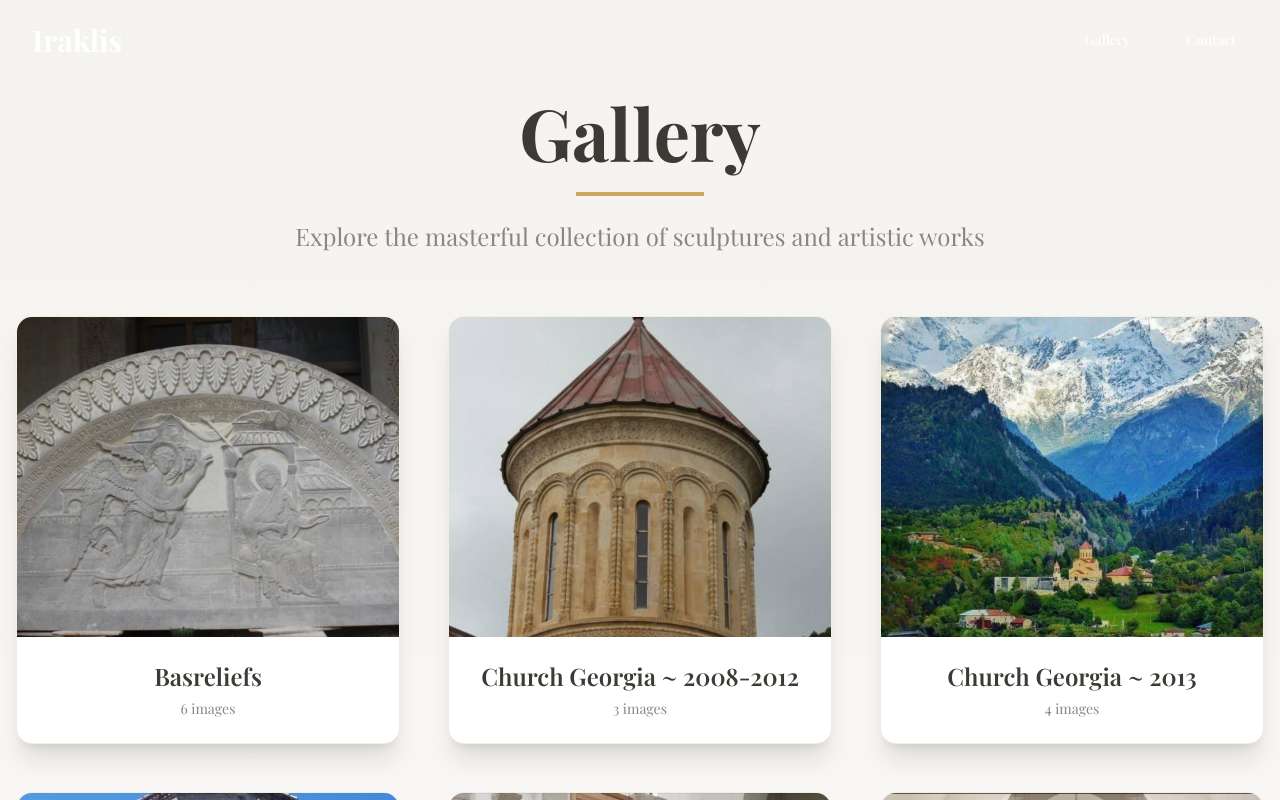
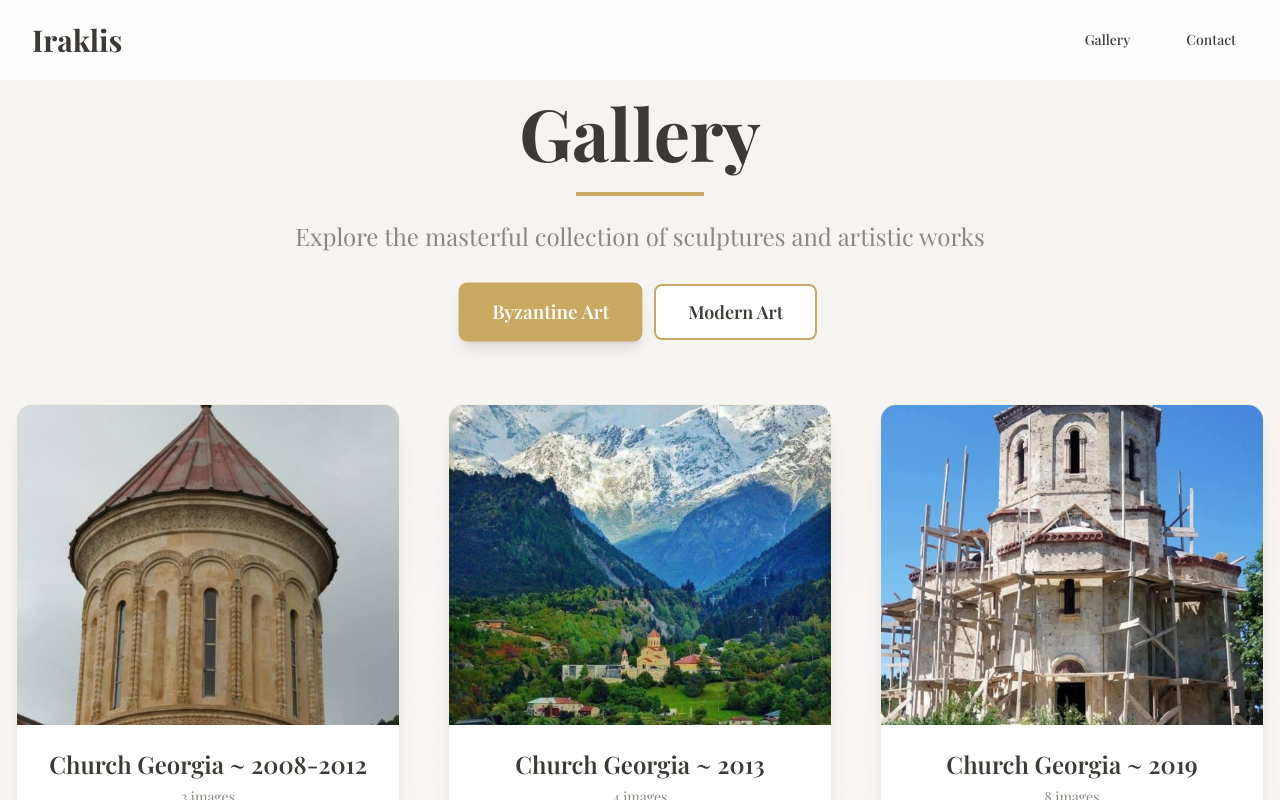
Before and after one commit to paulcureu/iraklis-art, a Next.js app: page /gallery in a window 1280 px wide. Shown: the top 800 px of the page. Built offline with nearby package versions, Linux system fonts and the light colour scheme; a web font is replaced by a local one.

Commit message:
Add category filter to gallery page
Introduces a category selection (Byzantine Art, Modern Art) to the gallery page using React state, allowing users to filter displayed sculptures by category. Also refactors Navbar styles for improved consistency and appearance.

```diff
--- a/app/components/Navbar.tsx
+++ b/app/components/Navbar.tsx
@@ -39,17 +39,15 @@ const Navbar = () => {
       isVisible ? 'translate-y-0' : '-translate-y-full'
     } ${
       scrolled
-        ? 'bg-white/95 backdrop-blur-md shadow-lg'
-        : 'bg-transparent'
+        ? 'bg-white/98 backdrop-blur-md shadow-lg'
+        : 'bg-white/90 backdrop-blur-sm'
     }`}>
       <div className="max-w-7xl mx-auto px-4 sm:px-6 lg:px-8">
         <div className="flex items-center justify-between h-20">
           <div className="flex-shrink-0">
             <Link
               href="/"
-              className={`text-3xl font-bold transition-colors duration-300 ${
-                scrolled ? 'text-[#3d3a36]' : 'text-white'
-              } hover:text-[#c9a961]`}
+              className="text-3xl font-bold transition-colors duration-300 text-[#3d3a36] hover:text-[#c9a961]"
             >
               Iraklis
             </Link>
@@ -58,18 +56,14 @@ const Navbar = () => {
             <div className="ml-10 flex items-baseline space-x-8">
               <Link
                 href="/gallery"
-                className={`relative px-3 py-2 text-sm font-medium transition-colors duration-300 ${
-                  scrolled ? 'text-[#3d3a36]' : 'text-white'
-                } hover:text-[#c9a961] group`}
+                className="relative px-3 py-2 text-sm font-medium transition-colors duration-300 text-[#3d3a36] hover:text-[#c9a961] group"
               >
                 Gallery
                 <span className="absolute bottom-0 left-0 w-0 h-0.5 bg-[#c9a961] transition-all duration-300 group-hover:w-full"></span>
               </Link>
               <Link
                 href="/contact"
-                className={`relative px-3 py-2 text-sm font-medium transition-colors duration-300 ${
-                  scrolled ? 'text-[#3d3a36]' : 'text-white'
-                } hover:text-[#c9a961] group`}
+                className="relative px-3 py-2 text-sm font-medium transition-colors duration-300 text-[#3d3a36] hover:text-[#c9a961] group"
               >
                 Contact
                 <span className="absolute bottom-0 left-0 w-0 h-0.5 bg-[#c9a961] transition-all duration-300 group-hover:w-full"></span>
@@ -80,11 +74,7 @@ const Navbar = () => {
             <button
               onClick={toggleMenu}
               type="button"
-              className={`inline-flex items-center justify-center p-2 rounded-md transition-colors duration-300 ${
-                scrolled
-                  ? 'text-[#3d3a36] hover:bg-gray-100'
-                  : 'text-white hover:bg-white/10'
-              } focus:outline-none focus:ring-2 focus:ring-inset focus:ring-[#c9a961]`}
+              className="inline-flex items-center justify-center p-2 rounded-md transition-colors duration-300 text-[#3d3a36] hover:bg-gray-100 focus:outline-none focus:ring-2 focus:ring-inset focus:ring-[#c9a961]"
               aria-controls="mobile-menu"
               aria-expanded="false"
             >
@@ -115,7 +105,7 @@ const Navbar = () => {
         </div>
       </div>
 
-      <div className={`${isOpen ? 'block' : 'hidden'} md:hidden bg-white/95 backdrop-blur-md shadow-lg`} id="mobile-menu">
+      <div className={`${isOpen ? 'block' : 'hidden'} md:hidden bg-white/98 backdrop-blur-md shadow-lg`} id="mobile-menu">
         <div className="px-2 pt-2 pb-3 space-y-1 sm:px-3">
           <Link
             href="/gallery"
--- a/app/gallery/page.tsx
+++ b/app/gallery/page.tsx
@@ -1,3 +1,6 @@
+"use client";
+
+import { useState } from "react";
 import SculptureSlider from "../components/SculptureSlider";
 import { Playfair_Display } from "next/font/google";
 
@@ -6,12 +9,17 @@ const bokorFont = Playfair_Display({
   weight: "600",
 });
 
+type ArtCategory = "byzantine" | "modern";
+
 const GalleryPage = () => {
+  const [selectedCategory, setSelectedCategory] = useState<ArtCategory>("byzantine");
+
   // Data updated with the correct paths to your images
   const sculptures = [
     {
       id: 1,
       title: "Basreliefs",
+      category: "modern" as ArtCategory,
       images: [
         "/art/Basreliefs/1.jpg",
         "/art/Basreliefs/2.jpg",
@@ -24,6 +32,7 @@ const GalleryPage = () => {
     {
       id: 2,
       title: "Church Georgia ~ 2008-2012",
+      category: "byzantine" as ArtCategory,
       images: [
         "/art/ChurchGeorgia/1.jpg",
         "/art/ChurchGeorgia/2.jpg",
@@ -33,6 +42,7 @@ const GalleryPage = () => {
     {
       id: 3,
       title: "Church Georgia ~ 2013",
+      category: "byzantine" as ArtCategory,
       images: [
         "/art/ChurchGeorgia1/3.jpg",
         "/art/ChurchGeorgia1/2.jpg",
@@ -43,6 +53,7 @@ const GalleryPage = () => {
     {
       id: 4,
       title: "Church Georgia ~ 2019",
+      category: "byzantine" as ArtCategory,
       images: [
         "/art/ChurchGeorgia2/1.jpg",
         "/art/ChurchGeorgia2/2.jpg",
@@ -57,11 +68,13 @@ const GalleryPage = () => {
     {
       id: 5,
       title: "Holly Table ~ Rusia",
+      category: "byzantine" as ArtCategory,
       images: ["/art/HollyTable/2.jpg", "/art/HollyTable/1.jpg"],
     },
     {
       id: 6,
       title: "Iconostas Moscow",
+      category: "byzantine" as ArtCategory,
       images: [
         "/art/IconostasMoscow/1.jpg",
         "/art/IconostasMoscow/2.jpg",
@@ -80,6 +93,7 @@ const GalleryPage = () => {
     {
       id: 7,
       title: "Icons",
+      category: "byzantine" as ArtCategory,
       images: [
         "/art/IconsArt/1.jpg",
         "/art/IconsArt/2.jpg",
@@ -98,6 +112,7 @@ const GalleryPage = () => {
     {
       id: 8,
       title: "New York ~ exterior stone design ~ 2008-2009",
+      category: "modern" as ArtCategory,
       images: [
         "/art/NewYork/1.jpg",
         "/art/NewYork/2.jpg",
@@ -112,11 +127,13 @@ const GalleryPage = () => {
     {
       id: 9,
       title: "Georgia ~ exterior stone design ~ 2012-2013",
+      category: "modern" as ArtCategory,
       images: ["/art/Georgia/1.jpg", "/art/Georgia/2.jpg"],
     },
     {
       id: 10,
       title: "Marble Kapitels of St.Evangelists ~ Mount Athos ",
+      category: "byzantine" as ArtCategory,
       images: [
         "/art/StEvangelists/1.jpg",
         "/art/StEvangelists/2.jpg",
@@ -127,6 +144,7 @@ const GalleryPage = () => {
     {
       id: 11,
       title: "Greece ~ Mount Athos ~ 2023-2025",
+      category: "byzantine" as ArtCategory,
       images: [
         "/art/GreecAthos2023/1.jpg",
         "/art/GreecAthos2023/2.jpg",
@@ -139,16 +157,19 @@ const GalleryPage = () => {
     {
       id: 12,
       title: "Greece ~ Mount Athos ~ Archangels",
+      category: "byzantine" as ArtCategory,
       images: ["/art/ArchangelsAthos/1.jpg"],
     },
     {
       id: 13,
       title: "Greece ~ Mount Athos",
+      category: "byzantine" as ArtCategory,
       images: ["/art/ArchangelsAthos/5.jpg"],
     },
     {
       id: 14,
       title: "Greece ~ Mount Athos ~ St.George",
+      category: "byzantine" as ArtCategory,
       images: [
         "/art/ArchangelsAthos/6.jpg",
         "/art/ArchangelsAthos/3.jpg",
@@ -158,6 +179,7 @@ const GalleryPage = () => {
     {
       id: 15,
       title: "Greece ~ Mount Athos ~ Monastery",
+      category: "byzantine" as ArtCategory,
       images: [
         "/art/AthosMonastery/1.jpg",
         "/art/AthosMonastery/2.jpg",
@@ -168,6 +190,10 @@ const GalleryPage = () => {
     },
   ];
 
+  const filteredSculptures = sculptures.filter(
+    (sculpture) => sculpture.category === selectedCategory
+  );
+
   return (
     <div className='min-h-screen bg-gradient-to-b from-[#f5f3f0] to-white'>
       <div className='container mx-auto px-4 py-16 pt-24'>
@@ -176,12 +202,36 @@ const GalleryPage = () => {
             Gallery
           </h1>
           <div className='w-32 h-1 bg-[#c9a961] mx-auto mb-6'></div>
-          <p className='text-xl md:text-2xl text-[#8b8680] max-w-3xl mx-auto'>
+          <p className='text-xl md:text-2xl text-[#8b8680] max-w-3xl mx-auto mb-8'>
             Explore the masterful collection of sculptures and artistic works
           </p>
+
+          {/* Category Selection Buttons */}
+          <div className='flex justify-center gap-4 mb-8'>
+            <button
+              onClick={() => setSelectedCategory("byzantine")}
+              className={`px-8 py-3 rounded-lg font-semibold text-lg transition-all duration-300 ${
+                selectedCategory === "byzantine"
+                  ? "bg-[#c9a961] text-white shadow-lg scale-105"
+                  : "bg-white text-[#3d3a36] border-2 border-[#c9a961] hover:bg-[#c9a961]/10"
+              }`}
+            >
+              Byzantine Art
+            </button>
+            <button
+              onClick={() => setSelectedCategory("modern")}
+              className={`px-8 py-3 rounded-lg font-semibold text-lg transition-all duration-300 ${
+                selectedCategory === "modern"
+                  ? "bg-[#c9a961] text-white shadow-lg scale-105"
+                  : "bg-white text-[#3d3a36] border-2 border-[#c9a961] hover:bg-[#c9a961]/10"
+              }`}
+            >
+              Modern Art
+            </button>
+          </div>
         </div>
         <div className='grid grid-cols-1 sm:grid-cols-2 md:grid-cols-3 gap-8 lg:gap-12'>
-          {sculptures.map((sculpture, index) => (
+          {filteredSculptures.map((sculpture, index) => (
             <div
               key={sculpture.id}
               className='animate-fade-in-up'
```
